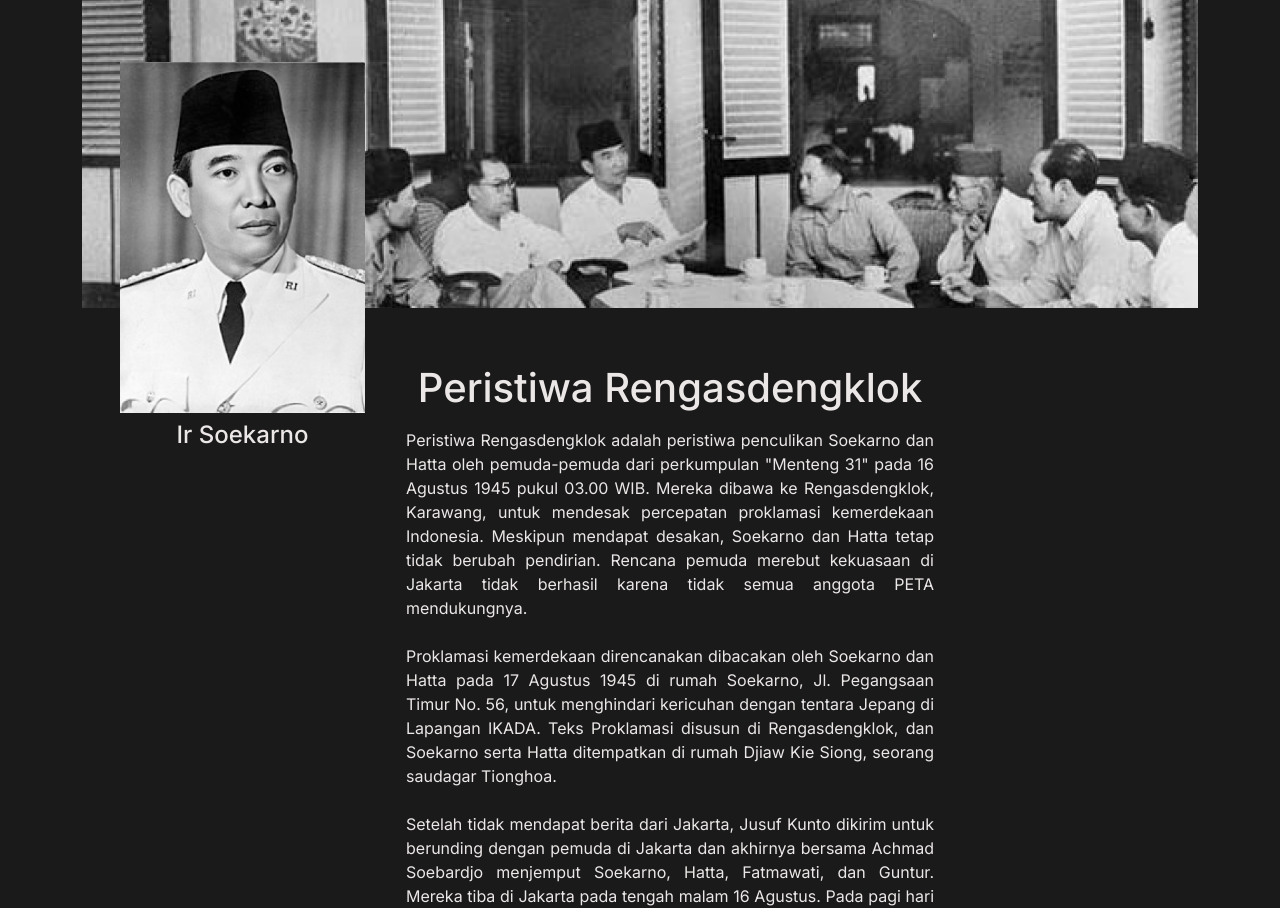
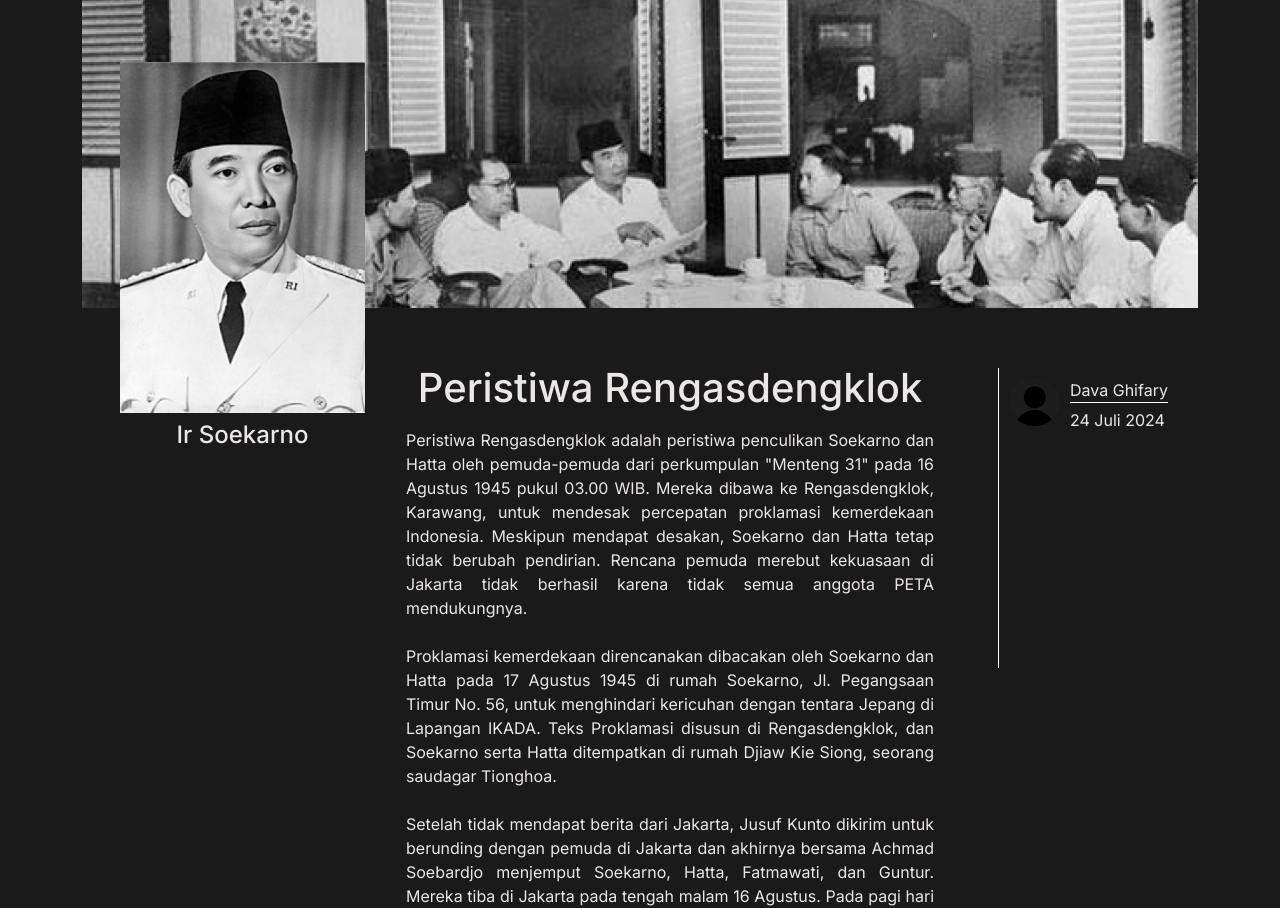
Before and after one commit to DavaGhifary/Tim-Histora, a PHP site: page /pages/artikelClick.html in a window 1280 px wide. Shown: the part 101-1009 px from the top of the page. Run offline with PHP 8.4, Linux system fonts and the light colour scheme.

Commit message:
refactor: edit page artikel

```diff
--- a/IT CLUB-HISTORA/assets/css/artikel.css
+++ b/IT CLUB-HISTORA/assets/css/artikel.css
@@ -1,9 +1,7 @@
-
 body {
   background-color: hsl(0, 0%, 10%);
   color: #ece7e7;
-    font-family: 'Inter';
-
+  font-family: "Inter";
 }
 
 .img-like {
@@ -24,7 +22,7 @@ body {
   line-height: 1.6;
 }
 
-.text-justify{
+.text-justify {
   text-align: justify;
 }
 
@@ -37,11 +35,26 @@ body {
 }
 
 .opacity {
-    opacity: .80;
+  opacity: 0.8;
 }
 
 /* artikel(click) */
-.profil{
+.profil {
   bottom: -150px;
   left: 50px;
 }
+
+.userProfil {
+  width: 200px;
+  height: 300px;
+  display: flex;
+  float: right;
+  margin-top: 60px;
+  padding: 10px;
+  gap: 10px;
+  border-left: 1px solid white;
+}
+.nameProfil{
+    border-bottom: 1px solid white;
+    margin-bottom: 5px;
+}
--- a/IT CLUB-HISTORA/pages/artikelClick.html
+++ b/IT CLUB-HISTORA/pages/artikelClick.html
@@ -1,34 +1,53 @@
 <!DOCTYPE html>
 <html lang="en">
   <head>
-    <meta charset="UTF-8">
-    <meta name="viewport" content="width=device-width, initial-scale=1.0">
+    <meta charset="UTF-8" />
+    <meta name="viewport" content="width=device-width, initial-scale=1.0" />
     <title>Document</title>
     <!-- Boostrap -->
-    <link href="https://cdn.jsdelivr.net/npm/bootstrap@5.3.3/dist/css/bootstrap.min.css" rel="stylesheet" integrity="sha384-QWTKZyjpPEjISv5WaRU9OFeRpok6YctnYmDr5pNlyT2bRjXh0JMhjY6hW+ALEwIH" crossorigin="anonymous">
+    <link
+      href="https://cdn.jsdelivr.net/npm/bootstrap@5.3.3/dist/css/bootstrap.min.css"
+      rel="stylesheet"
+      integrity="sha384-QWTKZyjpPEjISv5WaRU9OFeRpok6YctnYmDr5pNlyT2bRjXh0JMhjY6hW+ALEwIH"
+      crossorigin="anonymous"
+    />
 
     <!-- Css -->
-    <link rel="stylesheet" href="../assets/css/artikel.css">
-    <link rel="stylesheet" href="../assets/css/navbar.css">
+    <link rel="stylesheet" href="../assets/css/artikel.css" />
+    <link rel="stylesheet" href="../assets/css/navbar.css" />
 
     <!-- Fonts -->
-    <link rel="preconnect" href="https://fonts.googleapis.com">
-    <link rel="preconnect" href="https://fonts.gstatic.com" crossorigin>
-    <link href="https://fonts.googleapis.com/css2?family=Inter:ital,opsz,wght@0,14..32,100..900;1,14..32,100..900&display=swap" rel="stylesheet">
+    <link rel="preconnect" href="https://fonts.googleapis.com" />
+    <link rel="preconnect" href="https://fonts.gstatic.com" crossorigin />
+    <link
+      href="https://fonts.googleapis.com/css2?family=Inter:ital,opsz,wght@0,14..32,100..900;1,14..32,100..900&display=swap"
+      rel="stylesheet"
+    />
   </head>
   <body>
-
     <!-- Navbar Start -->
     <nav class="navbar blur fixed-top navbar-expand-lg">
       <div class="container">
         <a class="navbar-brand text-color fs-6" href="#">HISTORA</a>
-          <button class="navbar-toggler background-color-toggle" type="button" data-toggle="collapse" data-target="#navbarSupportedContent" aria-controls="navbarSupportedContent" aria-expanded="false" aria-label="Toggle navigation"><span class="navbar-toggler-icon"></span>
+        <button
+          class="navbar-toggler background-color-toggle"
+          type="button"
+          data-toggle="collapse"
+          data-target="#navbarSupportedContent"
+          aria-controls="navbarSupportedContent"
+          aria-expanded="false"
+          aria-label="Toggle navigation"
+        >
+          <span class="navbar-toggler-icon"></span>
         </button>
 
         <div class="collapse navbar-collapse" id="navbarSupportedContent">
           <ul class="navbar-nav mr-auto mx-auto">
             <li class="nav-item">
-                <a class="nav-link text-link opacity-75 fs-6" aria-current="page" href="#"
+              <a
+                class="nav-link text-link opacity-75 fs-6"
+                aria-current="page"
+                href="#"
                 >BERANDA</a
               >
             </li>
@@ -36,15 +55,28 @@
               <a class="nav-link text-link opacity-75 fs-6" href="#">GALERI</a>
             </li>
             <li class="nav-item">
-                <a class="nav-link text-link text-decoration-underline fs-6" href="#">ARTIKEL</a>
+              <a
+                class="nav-link text-link text-decoration-underline fs-6"
+                href="#"
+                >ARTIKEL</a
+              >
             </li>
             <li class="nav-item">
-                <a class="nav-link text-link opacity-75 fs-6" href="#">TIMELINE</a>
+              <a class="nav-link text-link opacity-75 fs-6" href="#"
+                >TIMELINE</a
+              >
             </li>
           </ul>
-            <div class="navbar-text text-link d-flex gap-3 justify-content-between">
+          <div
+            class="navbar-text text-link d-flex gap-3 justify-content-between"
+          >
             <button class="write gap-1">
-                <img src="../assets/icon/Vector-write.png" width="19" class="ms-2 opacity-icon-write" alt="" />
+              <img
+                src="../assets/icon/Vector-write.png"
+                width="19"
+                class="ms-2 opacity-icon-write"
+                alt=""
+              />
               <p class="text-write fw-light fs-6">Write</p>
             </button>
             <button class="ButtonSign fw-light fs-6">Sign in</button>
@@ -57,11 +89,22 @@
     <!-- Main Content Start -->
 
     <div class="position-relative container image margin-bottom-navbar">
-      <img src="../assets/img/img-artikel/rengasdengklok1.png" class="img-fluid" alt="" width="1300">
+      <img
+        src="../assets/img/img-artikel/rengasdengklok1.png"
+        class="img-fluid"
+        alt=""
+        width="1300"
+      />
 
       <div class="row position-absolute profil">
         <div class="col d-block">
-          <img src="../assets/img/img-artikel/soekarno(rengasdengklok).png" class="img-fluid" alt="" height="490" width="245">
+          <img
+            src="../assets/img/img-artikel/soekarno(rengasdengklok).png"
+            class="img-fluid"
+            alt=""
+            height="490"
+            width="245"
+          />
           <div class="mt-2 text-center">
             <h4>Ir Soekarno</h4>
           </div>
@@ -73,17 +116,45 @@
           <div class="col-6 text-justify">
             <h1 class="text-center line-spacing">Peristiwa Rengasdengklok</h1>
             <p>
-              Peristiwa Rengasdengklok adalah peristiwa penculikan Soekarno dan Hatta oleh pemuda-pemuda dari perkumpulan "Menteng 31" pada 16 Agustus 1945 pukul 03.00 WIB. Mereka dibawa ke Rengasdengklok, Karawang, untuk mendesak percepatan proklamasi kemerdekaan Indonesia. Meskipun mendapat desakan, Soekarno dan Hatta tetap tidak berubah pendirian. Rencana pemuda merebut kekuasaan di Jakarta tidak berhasil karena tidak semua anggota PETA mendukungnya.
-              <br><br>
-              Proklamasi kemerdekaan direncanakan dibacakan oleh Soekarno dan Hatta pada 17 Agustus 1945 di rumah Soekarno, Jl. Pegangsaan Timur No. 56, untuk menghindari kericuhan dengan tentara Jepang di Lapangan IKADA. Teks Proklamasi disusun di Rengasdengklok, dan Soekarno serta Hatta ditempatkan di rumah Djiaw Kie Siong, seorang saudagar Tionghoa.
-              <br><br>
-              Setelah tidak mendapat berita dari Jakarta, Jusuf Kunto dikirim untuk berunding dengan pemuda di Jakarta dan akhirnya bersama Achmad Soebardjo menjemput Soekarno, Hatta, Fatmawati, dan Guntur. Mereka tiba di Jakarta pada tengah malam 16 Agustus. Pada pagi hari 17 Agustus 1945, proklamasi kemerdekaan Indonesia dibacakan oleh Soekarno dengan teks yang ditik oleh Sayuti Melik menggunakan mesin tik dari kantor Kepala Perwakilan Kriegsmarine, Mayor (Laut) Dr. Hermann Kandeler.
+              Peristiwa Rengasdengklok adalah peristiwa penculikan Soekarno dan
+              Hatta oleh pemuda-pemuda dari perkumpulan "Menteng 31" pada 16
+              Agustus 1945 pukul 03.00 WIB. Mereka dibawa ke Rengasdengklok,
+              Karawang, untuk mendesak percepatan proklamasi kemerdekaan
+              Indonesia. Meskipun mendapat desakan, Soekarno dan Hatta tetap
+              tidak berubah pendirian. Rencana pemuda merebut kekuasaan di
+              Jakarta tidak berhasil karena tidak semua anggota PETA
+              mendukungnya.
+              <br /><br />
+              Proklamasi kemerdekaan direncanakan dibacakan oleh Soekarno dan
+              Hatta pada 17 Agustus 1945 di rumah Soekarno, Jl. Pegangsaan Timur
+              No. 56, untuk menghindari kericuhan dengan tentara Jepang di
+              Lapangan IKADA. Teks Proklamasi disusun di Rengasdengklok, dan
+              Soekarno serta Hatta ditempatkan di rumah Djiaw Kie Siong, seorang
+              saudagar Tionghoa.
+              <br /><br />
+              Setelah tidak mendapat berita dari Jakarta, Jusuf Kunto dikirim
+              untuk berunding dengan pemuda di Jakarta dan akhirnya bersama
+              Achmad Soebardjo menjemput Soekarno, Hatta, Fatmawati, dan Guntur.
+              Mereka tiba di Jakarta pada tengah malam 16 Agustus. Pada pagi
+              hari 17 Agustus 1945, proklamasi kemerdekaan Indonesia dibacakan
+              oleh Soekarno dengan teks yang ditik oleh Sayuti Melik menggunakan
+              mesin tik dari kantor Kepala Perwakilan Kriegsmarine, Mayor (Laut)
+              Dr. Hermann Kandeler.
             </p>
           </div>
         </div>
       </div>
+
+      <div class="userProfil">
+        <div class="avatar">
+          <img src="../assets/img/img-artikel/avatar.png" alt="" />
         </div>
-
+        <div class="userNameProfil">
+          <p class="nameProfil">Dava Ghifary</p>
+          <p>24 Juli 2024</p>
+        </div>
+      </div>
+    </div>
 
     <!-- <div class="position-relative container image margin-bottom-navbar">
       <img src="../assets/img/img-artikel/rengasdengklok1.png" class="img-fluid" alt="" width="1300">
@@ -102,15 +173,20 @@
 
     <!-- Main Content End -->
 
-
-
     <!-- Bootstrap -->
-    <script src="https://cdn.jsdelivr.net/npm/bootstrap@5.3.3/dist/js/bootstrap.bundle.min.js" integrity="sha384-YvpcrYf0tY3lHB60NNkmXc5s9fDVZLESaAA55NDzOxhy9GkcIdslK1eN7N6jIeHz" crossorigin="anonymous"></script>
+    <script
+      src="https://cdn.jsdelivr.net/npm/bootstrap@5.3.3/dist/js/bootstrap.bundle.min.js"
+      integrity="sha384-YvpcrYf0tY3lHB60NNkmXc5s9fDVZLESaAA55NDzOxhy9GkcIdslK1eN7N6jIeHz"
+      crossorigin="anonymous"
+    ></script>
 
     <!-- Navbar -->
-    <script src="https://code.jquery.com/jquery-3.3.1.slim.min.js" integrity="sha384-q8i/X+965DzO0rT7abK41JStQIAqVgRVzpbzo5smXKp4YfRvH+8abtTE1Pi6jizo" crossorigin="anonymous"></script>
+    <script
+      src="https://code.jquery.com/jquery-3.3.1.slim.min.js"
+      integrity="sha384-q8i/X+965DzO0rT7abK41JStQIAqVgRVzpbzo5smXKp4YfRvH+8abtTE1Pi6jizo"
+      crossorigin="anonymous"
+    ></script>
     <script src="https://cdnjs.cloudflare.com/ajax/libs/popper.js/1.14.3/umd/popper.min.js"></script>
     <script src="https://stackpath.bootstrapcdn.com/bootstrap/4.1.3/js/bootstrap.min.js"></script>
-
   </body>
 </html>
```
Lines whose indentation alone changed are shown as unchanged.
